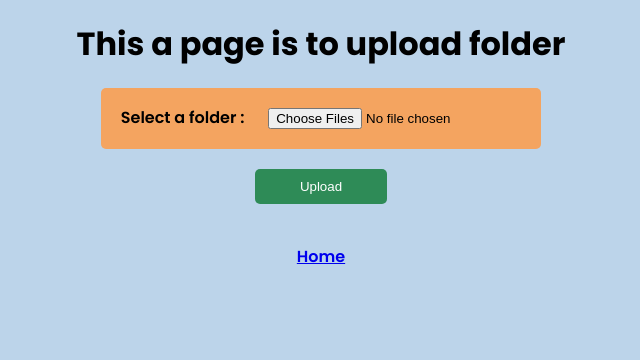
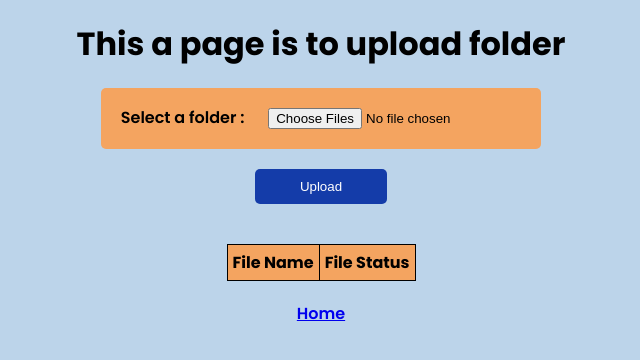
Before and after one commit to alengeorge-26/icd_reader_client, a React (Vite) app in the folder client/: page /folderuploader in a window 1280 px wide. Shown: the top 360 px of the page, without its empty margins (319-959 px from the left). Built offline with nearby package versions, Linux system fonts and the light colour scheme.

Commit message:
Load animation, Upload table added

```diff
--- a/client/package.json
+++ b/client/package.json
@@ -10,11 +10,15 @@
     "preview": "vite preview"
   },
   "dependencies": {
+    "@lottiefiles/dotlottie-react": "^0.9.3",
+    "@reduxjs/toolkit": "^2.3.0",
     "axios": "^1.7.7",
     "jszip": "^3.10.1",
     "react": "^18.3.1",
     "react-dom": "^18.3.1",
-    "react-router-dom": "^6.27.0"
+    "react-redux": "^9.1.2",
+    "react-router-dom": "^6.27.0",
+    "redux": "^5.0.1"
   },
   "devDependencies": {
     "@eslint/js": "^9.13.0",
--- a/client/src/App.jsx
+++ b/client/src/App.jsx
@@ -2,8 +2,10 @@ import { BrowserRouter,Routes, Route} from "react-router-dom";
 import HomePage from "./pages/HomePage/HomePage";
 import FileUploadPage from "./pages/FileUploadPage/FileUploadPage";
 import FolderUploadPage from "./pages/folderUploadPage/FolderUploadPage";
+import { UserContextProvider } from "./contextapi.js/user_context.jsx";
 function App() {
   return (
+    <UserContextProvider>
       <>
         <BrowserRouter>
           <Routes>
@@ -13,6 +15,7 @@ function App() {
           </Routes>
         </BrowserRouter>
       </>
+    </UserContextProvider>
   )
 }
 
--- /dev/null
+++ b/client/src/components/folderLoadAnimation/FolderLoadAnimation.jsx
@@ -0,0 +1,15 @@
+import style from './folderloadanimation.module.css'
+
+const FolderLoadAnimation = () => {
+    return (
+        <iframe
+            id="loading"
+            className={style.loading}
+            title="Loading Frame"
+            src="https://lottie.host/embed/37f08cd6-645b-4ddf-ad23-8e6c1b3577a7/huIadCvnur.json"
+        >
+        </iframe>
+    )
+}
+
+export default FolderLoadAnimation
--- /dev/null
+++ b/client/src/components/folderLoadAnimation/folderloadanimation.module.css
@@ -0,0 +1,6 @@
+.loading
+{
+    z-index: 1000;
+    border: none;
+    border-radius: 10px;
+}
--- a/client/src/components/folderUploader/FolderUploader.jsx
+++ b/client/src/components/folderUploader/FolderUploader.jsx
@@ -1,19 +1,38 @@
-import { useState } from 'react'
+import { useState,useContext } from 'react'
 import styles from './folderuploader.module.css'
 import icd_server from '../../url/icd_server';
 import JSZip from 'jszip';
+import { UserContext } from '../../contextapi.js/user_context';
+import FolderLoadAnimation from '../folderLoadAnimation/FolderLoadAnimation';
 const FolderUploader = () => {
   const [folderFiles, setFolderFiles] = useState([]);
+  const [folderName, setFolderName] = useState('');
   const [msg, setMsg] = useState('');
-  const [pdf_url, setPdf_url] = useState([]);
+  const [success, setSuccess] = useState(false);
+  const [upload, setUpload] = useState(false);
+  const [pdf, setPdf] = useState([]);
+
+  const {user} = useContext(UserContext);
 
   const handleFolderSelect = (e) => {
+    e.preventDefault();
     const files = Array.from(e.target.files);
     setFolderFiles(files);
+
+    if (files.length > 0) {
+      const firstFilePath = files[0].webkitRelativePath;
+      const folderPath = firstFilePath.split('/')[0];
+      setFolderName(folderPath);
+    }
   };
 
   const handleFolderUpload = async(e) => {
     e.preventDefault();
+
+    setPdf([])
+    setUpload(true)
+    setSuccess(false)
+    setMsg('')
 
     const zip = new JSZip();
     folderFiles.forEach((file) => {
@@ -23,7 +42,8 @@ const FolderUploader = () => {
     const blob = await zip.generateAsync({ type: "blob" });
 
     const formData = new FormData();
-    formData.append("folder", blob, "folder.zip");
+    formData.append('user',user);
+    formData.append('folder', blob, folderName);
 
     try{
       const res = await icd_server.post('/file_api/upload_folder/',formData,{
@@ -33,9 +53,11 @@ const FolderUploader = () => {
       });
 
       setMsg(res.data.message);
-      setPdf_url(res.data.pdf_url);
-      console.log(res.data.pdf_url);
+      setPdf(res.data.pdf);
+      setSuccess(res.data.success);
+      setUpload(false);
     }catch{
+      setUpload(false);
       console.error("Error calling the API");
     }
   }
@@ -52,9 +74,20 @@ const FolderUploader = () => {
 
       <span>{msg}</span>
 
-      {pdf_url?.map((url,index) => (
-        <button key={url} onClick={() => window.open(url)}>{index+1}</button>
-      ))}
+      {upload && !success && <span><FolderLoadAnimation/></span>}
+
+      <table className={styles.table}>
+        <tr className={styles.tableHeader}>
+          <th>File Name</th>
+          <th>File Status</th>
+        </tr>
+        {pdf?.map((file,index) => (
+          <tr key={index}>
+            <td onClick={() => window.open(file.url)}>{file.name}</td>
+            <td>{file.status}</td>
+          </tr>
+        ))}
+      </table>
     </div>
   )
 }
--- a/client/src/components/folderUploader/folderuploader.module.css
+++ b/client/src/components/folderUploader/folderuploader.module.css
@@ -24,7 +24,23 @@
     padding: 10px;
     border-radius: 5px;
     border: none;
-    background: seagreen;
+    background: rgb(20, 60, 169);
     color: white;
     cursor: pointer;
 }
+
+.table{
+    border-collapse: collapse;
+}
+
+.table th, .table td{
+    border: 1px solid black;
+    padding: 5px;
+    background: sandybrown;
+}
+
+.tableHeader{
+    border: 1px solid black;
+    padding: 10px;
+    text-align: center;
+}
--- a/client/src/components/loginBox/LoginBox.jsx
+++ b/client/src/components/loginBox/LoginBox.jsx
@@ -2,11 +2,15 @@ import icd_server from "../../url/icd_server"
 import { useState } from "react";
 import { useNavigate } from "react-router-dom";
 import styles from './loginbox.module.css'
+import { UserContext } from "../../contextapi.js/user_context";
+import { useContext } from "react";
 
 const LoginBox = () => {
   const [username, setUserName] = useState("");
   const [password, setPassword] = useState("");
   const [error,setError] = useState(null);
+
+  const {setUser} = useContext(UserContext);
 
   const navigate = useNavigate();
 
@@ -20,9 +24,12 @@ const LoginBox = () => {
       );
 
       if(response.data.success)
+      {
+        setUser(username);
         navigate("/folderuploader");
+      }
     }catch (error){
-      setError('Login Failed')
+      setError(error.response.data.error);
       console.error("Error calling the API:", error);
     }
 };
--- a/client/src/components/loginBox/loginbox.module.css
+++ b/client/src/components/loginBox/loginbox.module.css
@@ -1,7 +1,8 @@
 .loginContainer{
     display: flex;
     flex-direction: column;
-    border: 3px solid rgba(2, 2, 17, 0.995);
+    border: 2px solid rgba(19, 152, 39, 0.995);
+    border-radius: 5px;
     padding: 20px;
     margin-top: 20px;
 }
@@ -15,6 +16,7 @@
 .loginForm input{
     outline: none;
     border: 1.5px solid rgba(0, 0, 0, 0.995);
+    border-radius: 5px;
     padding: 10px;
     margin: 10px;
 }
@@ -27,6 +29,6 @@
     border-radius: 5px;
     margin: 10px;
     cursor: pointer;
-    background: seagreen;
+    background: rgb(16, 160, 79);
     color: white;
 }
--- /dev/null
+++ b/client/src/contextapi.js/user_context.js
@@ -0,0 +1,3 @@
+import { createContext } from 'react';
+
+export const UserContext = createContext();
--- /dev/null
+++ b/client/src/contextapi.js/user_context.jsx
@@ -0,0 +1,19 @@
+import { useState } from 'react';
+import PropTypes from 'prop-types';
+import { UserContext } from './user_context';
+
+export const UserContextProvider = (props) => {
+    const [user, setUser] = useState(null);
+
+    const contextValues = {user, setUser};
+
+    return(
+        <UserContext.Provider value={contextValues}>
+        {props.children}
+        </UserContext.Provider>
+    );
+}
+
+UserContextProvider.propTypes = {
+    children: PropTypes.node.isRequired,
+};
```
Also changed, not shown: 1 other file (tests, documents, lock files or other folders). Lines whose indentation alone changed are shown as unchanged.
